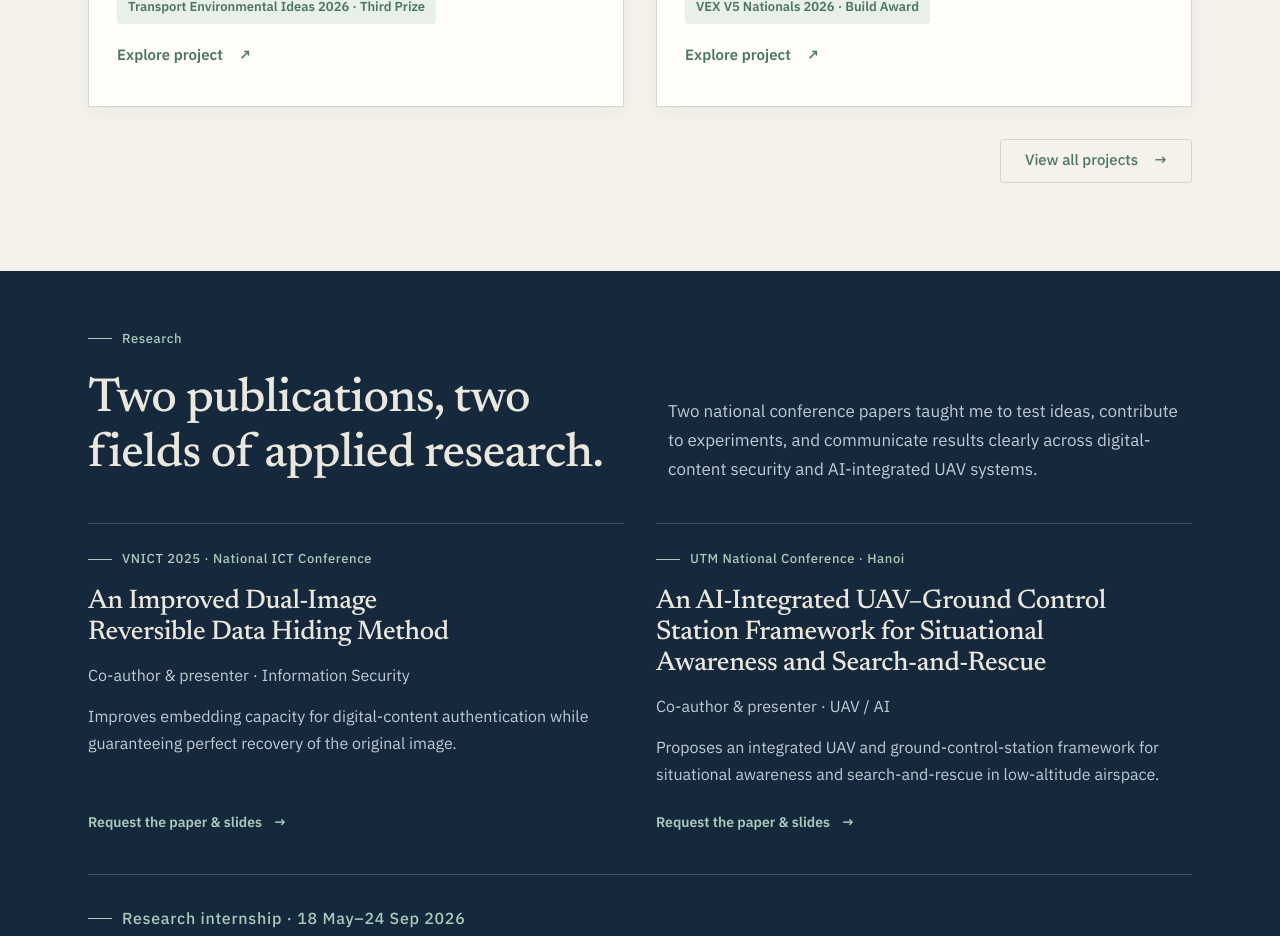
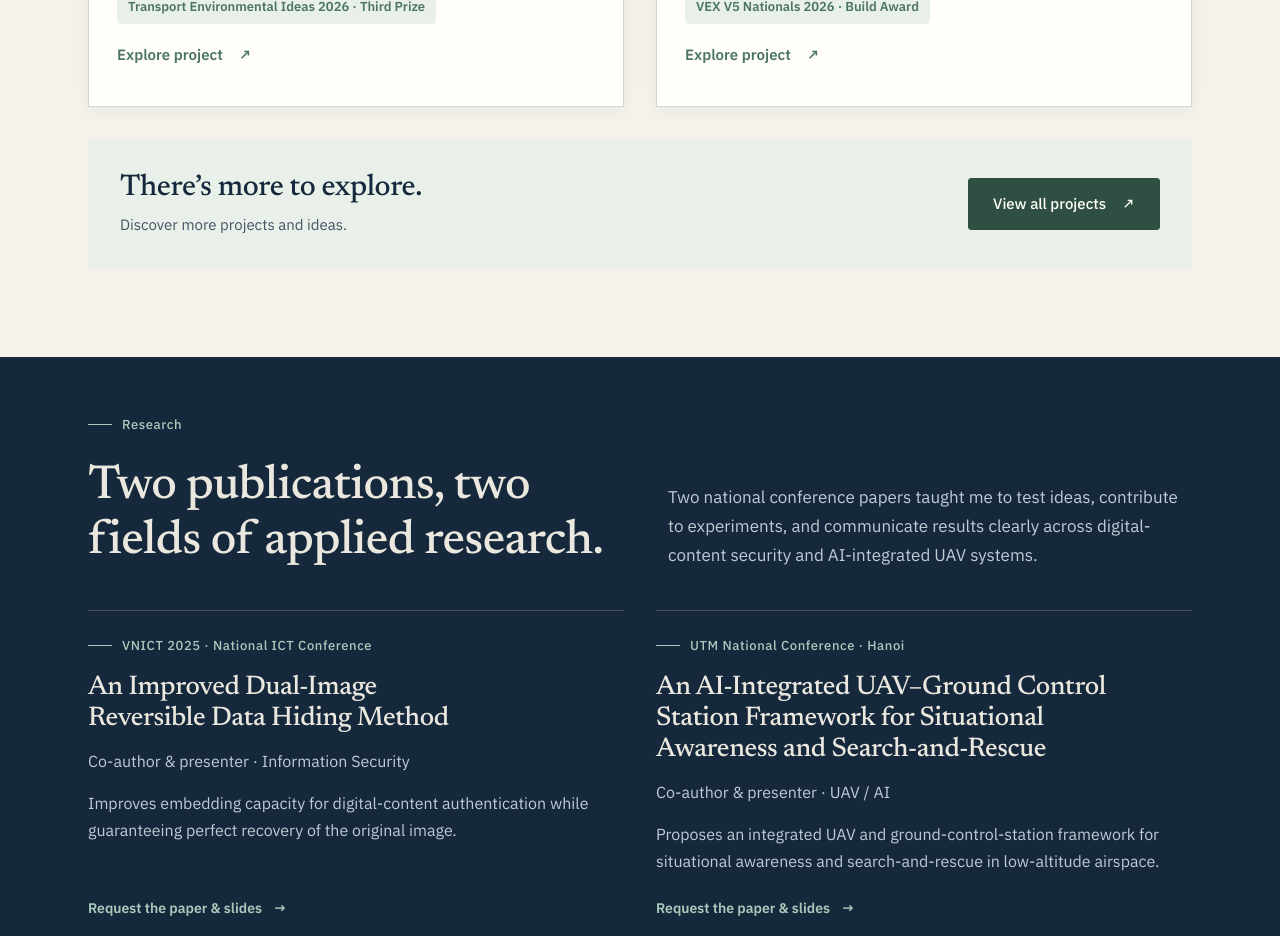
Before and after one commit to VuLeCoder/STEM-Sustainability-Portfolio, a Next.js app: page /en/home in a window 1280 px wide. Shown: the part 3240-4176 px from the top of the page. Built offline with nearby package versions, Linux system fonts and the light colour scheme; no server answers; a web font is replaced by a local one.

Commit message:
feat(home): enhance project section with invitation message and improved layout

```diff
--- a/src/app/[locale]/home/home-editorial.css
+++ b/src/app/[locale]/home/home-editorial.css
@@ -174,7 +174,36 @@
 .home-page .home-projects-result { align-self: flex-start; max-width: 100%; margin: 16px 0 10px; padding: 7px 11px; border: 0; border-radius: 4px; background: #e8f0e9; }
 .home-page .home-projects-result strong { display: block; font-size: 13px; line-height: 1.5; }
 .home-page .home-projects-card-footer { padding-top: 0; border-top: 0; }
-.home-page .home-projects-bottom { justify-content: flex-end; }
+.home-page .home-projects-bottom {
+  align-items: center;
+  justify-content: space-between;
+  gap: 24px;
+  margin-top: 32px;
+  padding: clamp(24px, 3vw, 32px);
+  background: #e8f0e9;
+}
+.home-page .home-projects-invitation { min-width: 0; }
+.home-page .home-projects-invitation h3 { margin: 0; font-size: clamp(24px, 2.5vw, 30px); }
+.home-page .home-projects-invitation p { margin: 8px 0 0; color: var(--home-muted); font-size: 15px; line-height: 1.6; }
+.home-page .home-projects-all {
+  flex-shrink: 0;
+  justify-content: center;
+  min-height: 52px;
+  padding: 12px 24px;
+  border: 1px solid var(--home-green);
+  background: var(--home-green);
+  color: #fffefa;
+  font-weight: 600;
+  text-align: center;
+}
+.home-page .home-projects-all:focus-visible { outline-color: var(--home-green); }
+@media (hover: hover) and (pointer: fine) {
+  .home-page .home-projects-all:hover { background: var(--home-ink); border-color: var(--home-ink); text-decoration: none; }
+}
+@media (max-width: 767px) {
+  .home-page .home-projects-bottom { flex-direction: column; align-items: stretch; gap: 20px; }
+  .home-page .home-projects-all { width: 100%; }
+}
 
 /* Impact keeps its intrinsic height, balanced padding, and distinct green field. */
 .home-page .home-impact {
--- a/src/components/home-projects.tsx
+++ b/src/components/home-projects.tsx
@@ -50,7 +50,13 @@ export function HomeProjects({ locale }: { locale: Locale }) {
             );
           })}
         </div>
-        <div className="home-projects-bottom"><Link className="home-projects-link home-projects-all" href={`/${locale}/works`}>{home.allProjectsCta[locale]} <span aria-hidden="true">→</span></Link></div>
+        <div className="home-projects-bottom">
+          <div className="home-projects-invitation">
+            <h3>{vi ? "Còn nhiều điều để khám phá." : "There’s more to explore."}</h3>
+            <p>{vi ? "Khám phá thêm những dự án và ý tưởng khác." : "Discover more projects and ideas."}</p>
+          </div>
+          <Link className="home-projects-link home-projects-all" href={`/${locale}/works`}>{home.allProjectsCta[locale]} <span aria-hidden="true">↗</span></Link>
+        </div>
       </div>
     </section>
   );
```
